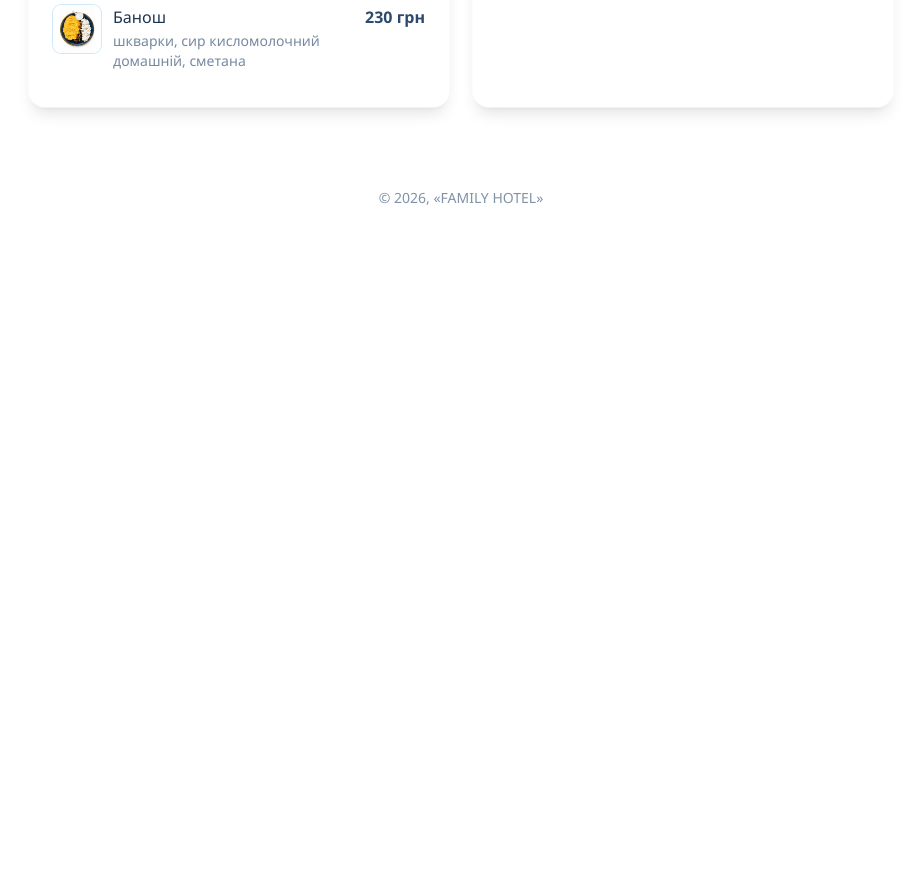
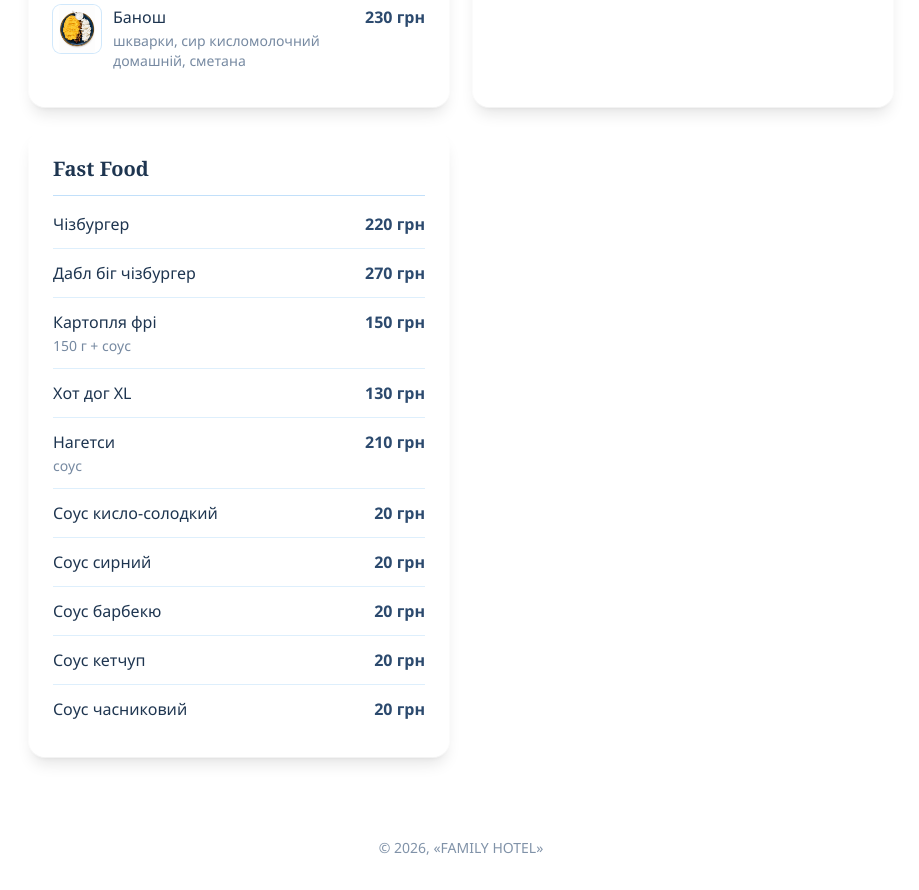
Before and after one commit to roman-alex/family-hotel, a React (Vite) app: page /restaurant in a window 1280 px wide. Shown: the part 2600-3490 px from the top of the page, without its empty margins (179-1098 px from the left). Before the commit the page ends 2840 px from the top, so only its background shows below. Built offline with nearby package versions, Linux system fonts and the light colour scheme.

Commit message:
add fast-food

```diff
--- a/src/data/restaurantMenu.ts
+++ b/src/data/restaurantMenu.ts
@@ -207,4 +207,20 @@ export const menuSections: MenuSection[] = [
       { name: 'Сік на вибір', description: '1 л', price: 180 },
     ],
   },
+  {
+    id: 'fast-food',
+    title: 'Fast Food',
+    items: [
+      { name: 'Чізбургер', price: 220 },
+      { name: 'Дабл біг чізбургер', price: 270 },
+      { name: 'Картопля фрі', description: '150 г + соус', price: 150 },
+      { name: 'Хот дог XL', price: 130 },
+      { name: 'Нагетси', description: 'соус', price: 210 },
+      { name: 'Соус кисло-солодкий', price: 20 },
+      { name: 'Соус сирний', price: 20 },
+      { name: 'Соус барбекю', price: 20 },
+      { name: 'Соус кетчуп', price: 20 },
+      { name: 'Соус часниковий', price: 20 },
+    ],
+  },
 ]
```
